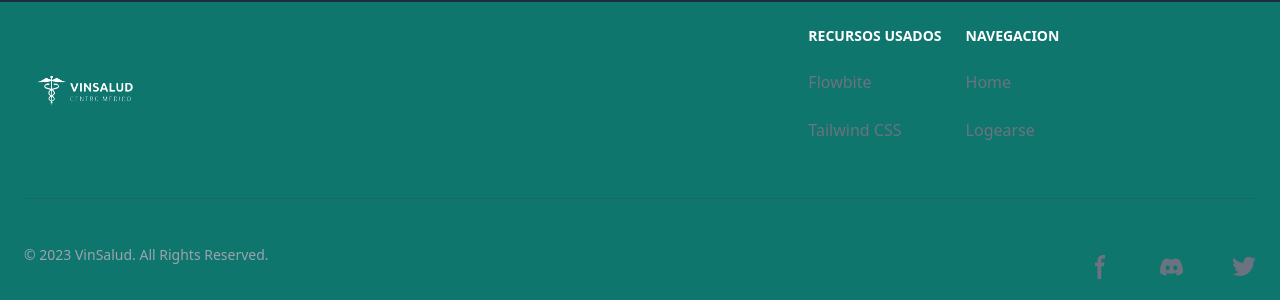
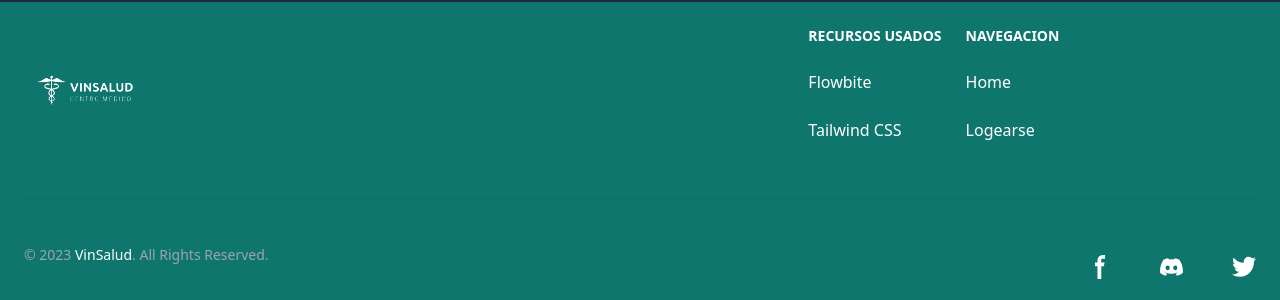
Before and after one commit to alexmillano/VinSalud, a Next.js app in the folder vinsalud/: page / in a window 1280 px wide. Shown: the part 1677-1977 px from the top of the page. Built offline with nearby package versions, Linux system fonts and the light colour scheme.

Commit message:
Modificacion footer y carrusel
Se cambio el color de la letras del footer y se cambio el diseño del carrusel

```diff
--- a/package.json
+++ b/package.json
@@ -1,5 +1,7 @@
 {
   "dependencies": {
+    "bootstrap": "^5.3.3",
+    "flowbite": "^2.5.2",
     "react-icons": "^5.3.0"
   }
 }
--- a/vinsalud/src/app/components/footer/Footer.jsx
+++ b/vinsalud/src/app/components/footer/Footer.jsx
@@ -24,16 +24,19 @@ export default function Footer() {
               <h2 className="mb-6 text-sm font-semibold uppercase text-white">
                 Recursos usados
               </h2>
-              <ul className=" text-gray-500 font-medium">
+              <ul className="text-white font-medium">
                 <li className="mb-4">
-                  <a href="https://flowbite.com/" className="hover:underline">
+                  <a
+                    href="https://flowbite.com/"
+                    className="text-white hover:underline"
+                  >
                     Flowbite
                   </a>
                 </li>
                 <li>
                   <a
                     href="https://tailwindcss.com/"
-                    className="hover:underline"
+                    className="text-white hover:underline"
                   >
                     Tailwind CSS
                   </a>
@@ -41,22 +44,32 @@ export default function Footer() {
               </ul>
             </div>
             <div>
-              <h2 className="mb-6 text-sm font-semibold  uppercase text-white">
+              <h2 className="mb-6 text-sm font-semibold uppercase text-white">
                 Navegacion
               </h2>
-              <ul className="text-gray-500  font-medium">
+              <ul className="text-white font-medium">
                 <li className="mb-4">
-                  <Link href="/" className="hover:underline">
+                  <Link
+                    href="/"
+                    className="text-white hover:underline"
+                  >
                     Home
                   </Link>
                 </li>
                 <li className="mb-4">
                   {isLoggedIn ? (
-                    <Link href="/" onClick={logout} className="hover:underline">
+                    <Link
+                      href="/"
+                      onClick={logout}
+                      className="text-white hover:underline"
+                    >
                       Deslogearse
                     </Link>
                   ) : (
-                    <Link href="/Login" className="hover:underline">
+                    <Link
+                      href="/Login"
+                      className="text-white hover:underline"
+                    >
                       Logearse
                     </Link>
                   )}
@@ -67,9 +80,9 @@ export default function Footer() {
         </div>
         <hr className="my-6 sm:mx-auto border-gray-700 lg:my-8" />
         <div className="sm:flex sm:items-center sm:justify-between">
-          <span className="text-sm  sm:text-center text-gray-400">
+          <span className="text-sm sm:text-center text-gray-400">
             © 2023{" "}
-            <a href="/" className="hover:underline">
+            <a href="/" className="text-white hover:underline">
               VinSalud
             </a>
             . All Rights Reserved.
@@ -77,7 +90,7 @@ export default function Footer() {
           <div className="flex mt-4 sm:justify-center sm:mt-0">
             <a
               href="#"
-              className="text-gray-500  hover:text-white"
+              className="text-white hover:text-white"
             >
               <svg
                 className="w-6 h-6"
@@ -96,7 +109,7 @@ export default function Footer() {
             </a>
             <a
               href="#"
-              className="text-gray-500 hover:text-white ms-5"
+              className="text-white hover:text-white ms-5"
             >
               <svg
                 className="w-6 h-6"
@@ -111,7 +124,7 @@ export default function Footer() {
             </a>
             <a
               href="#"
-              className="text-gray-500  hover:text-white ms-5"
+              className="text-white hover:text-white ms-5"
             >
               <svg
                 className="w-6 h-6"
@@ -122,7 +135,7 @@ export default function Footer() {
               >
                 <path
                   fillRule="evenodd"
-                  d="M20 1.892a8.178 8.178 0 0 1-2.355.635 4.074 4.074 0 0 0 1.8-2.235 8.344 8.344 0 0 1-2.605.98A4.13 4.13 0 0 0 13.85 0a4.068 4.068 0 0 0-4.1 4.038 4 4 0 0 0 .105.919A11.705 11.705 0 0 1 1.4.734a4.006 4.006 0 0 0 1.268 5.392 4.165 4.165 0 0 1-1.859-.5v.05A4.057 4.057 0 0 0 4.1 9.635a4.19 4.19 0 0 1-1.856.07 4.108 4.108 0 0 0 3.831 2.807A8.36 8.36 0 0 1 0 14.184 11.732 11.732 0 0 0 6.29 16c7.552 0 11.688-6.249 11.688-11.688 0-.178 0-.353-.014-.527A8.14 8.14 0 0 0 20 1.892Z"
+                  d="M20 1.892a8.178 8.178 0 0 1-2.355.635 4.074 4.074 0 0 0 1.8-2.235 8.344 8.344 0 0 1-2.605.98A4.13 4.13 0 0 0 13.85 0a4.068 4.068 0 0 0-4.1 4.038 4 4 0 0 0 .105.919A11.705 11.705 0 0 1 1.4.734a4.006 4.006 0 0 0 1.268 5.392 4.165 4.165 0 0 1-1.859-.5v.05A4.057 4.057 0 0 0 4.1 9.635a4.19 4.19 0 0 1-1.856.07 4.108 4.108 0 0 0 3.831 2.807A8.36 8.36 0 0 1 0 14.83a11.705 11.705 0 0 0 6.396 1.87c7.705 0 11.925-6.677 11.925-12.463 0-.187-.005-.374-.014-.56A8.4 8.4 0 0 0 20 1.892Z"
                   clipRule="evenodd"
                 />
               </svg>
```
Also changed, not shown: 1 other file (tests, documents, lock files or other folders).
